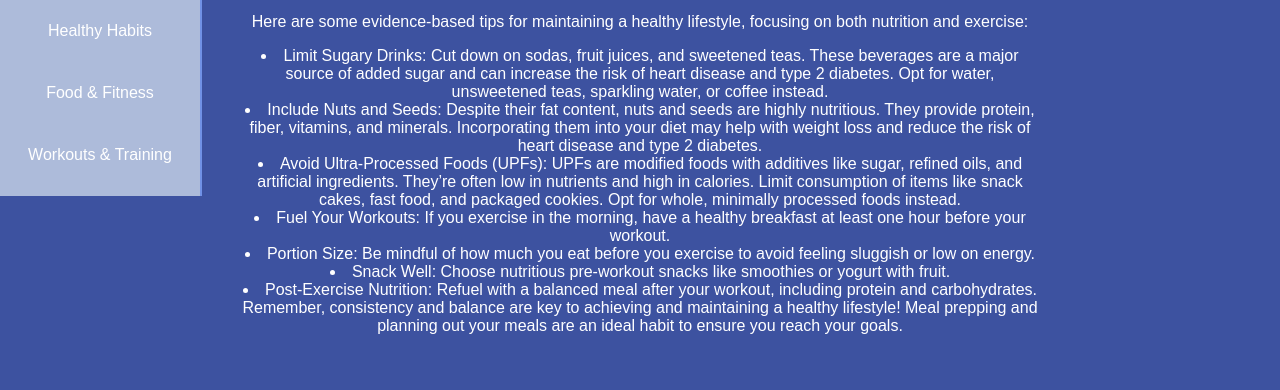
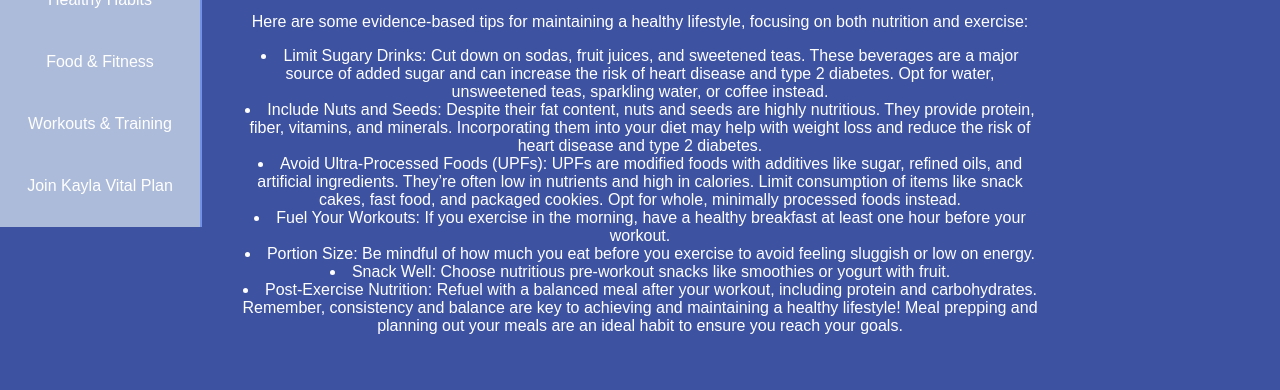
Before and after one commit to mykaylacloud/Project2, a plain HTML site: page foodandfitness.html in a window 1280 px wide. Shown: the part 369-759 px from the top of the page. Drawn offline with Linux system fonts and the light colour scheme.

Commit message:
Project 2
CIS 162

```diff
--- a/foodandfitness.html
+++ b/foodandfitness.html
@@ -16,6 +16,8 @@
 	<li><a href="healthyhabits.html">Healthy Habits</a></li>
 	<li><a href="foodandfitness.html">Food & Fitness</a></li>
 	<li><a href="workoutsandtraining.html">Workouts & Training</a></li>
+        <li><a href="joinvitalplan.html">Join Kayla Vital Plan</a></li>
+
 	  </ul>
 	</nav>
 
```
Also changed, not shown: healthyhabits.html (+2 -0 lines), index.html (+1 -0 lines), myfitnessjourney.html (+2 -0 lines), workoutsandtraining.html (+2 -0 lines).
